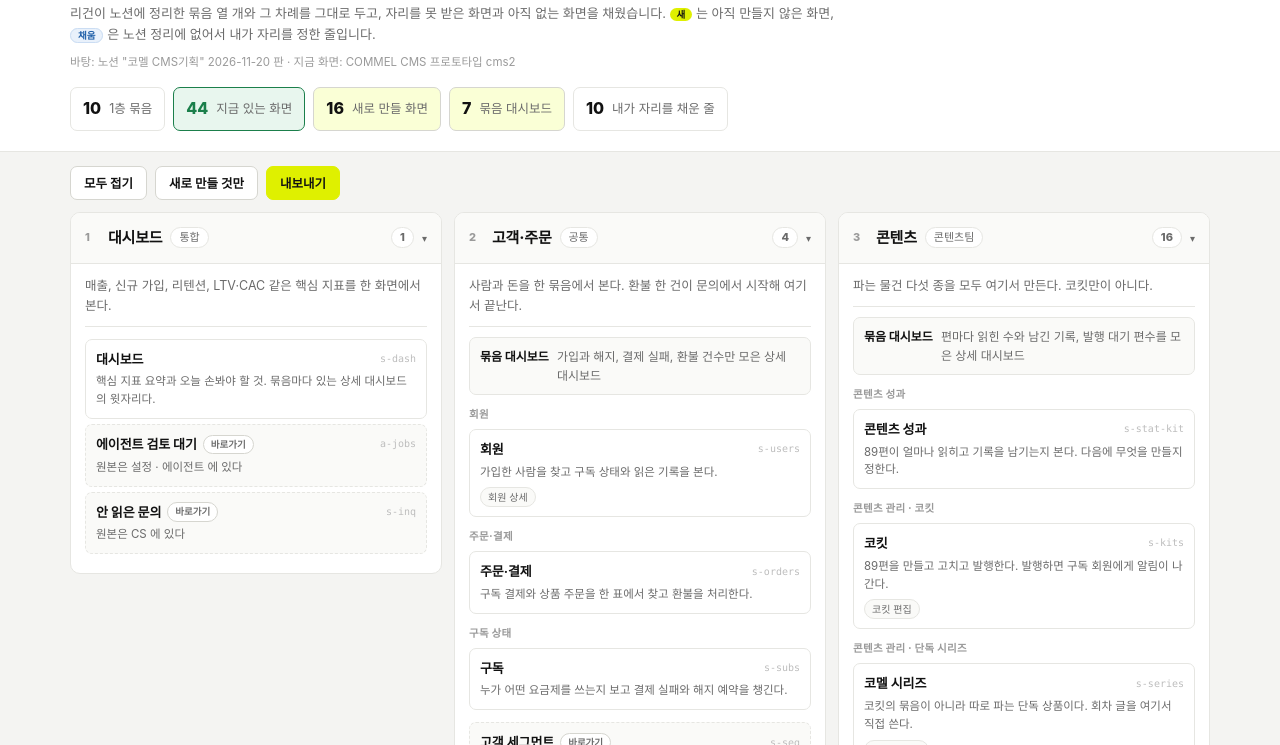
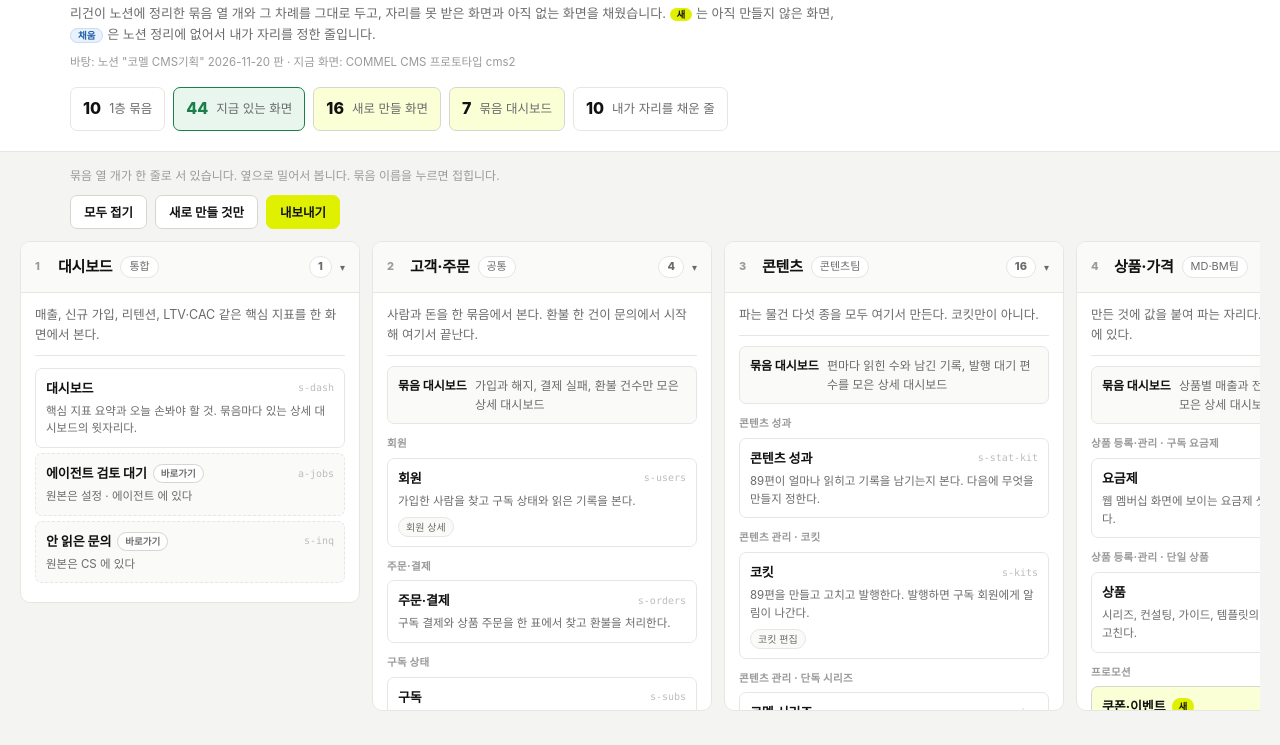
Before and after one commit to nofaildesignoffice/refeeel-prototype, a plain HTML site: page map/index.html in a window 1280 px wide. Shown: the part 55-800 px from the top of the page. Drawn offline with Linux system fonts and the light colour scheme.

Commit message:
정리안 묶음 열 개를 한 줄로 세웠다
세 개씩 접어 쌓던 것을 한 줄로 바꿨다. 옆으로 밀어서 본다.

- 묶음 하나가 340px, 좁은 화면에서는 300px 이고 옆 묶음이 조금 보인다
- 줄이 창 너비를 다 쓴다. 글 묶음은 읽기 좋은 너비로 남겼다
- 묶음이 길면 그 안에서 세로로 민다. 줄 높이는 한 화면에 들어오게 묶어 두었다
- 열 때는 모두 펴져 있다. 묶음 이름을 누르면 그것만 접힌다

Co-Authored-By: Claude Opus 5 <noreply@anthropic.com>
Claude-Session: https://claude.ai/code/session_01ELG7dXhiYuSrgS5t57otHV

```diff
--- a/map/index.html
+++ b/map/index.html
@@ -25,6 +25,8 @@ body{background:var(--bg);color:var(--ink);
 h1,h2,h3,p,ul,ol{margin:0;}
 button{font-family:inherit;font-size:inherit;color:inherit;cursor:pointer;}
 .wrap{max-width:1180px;margin:0 auto;padding:0 20px 80px;}
+.wrap.top{padding-bottom:0;}
+.wrap.btm{padding-top:2px;}
 
 header{background:var(--white);border-bottom:1px solid var(--line);}
 .hd{max-width:1180px;margin:0 auto;padding:20px;}
@@ -40,7 +42,8 @@ header{background:var(--white);border-bottom:1px solid var(--line);}
 .cnt.fine{border-color:var(--ok);background:var(--ok-soft);color:var(--ok);}
 .cnt.neo{border-color:var(--line2);background:var(--brand-soft);}
 
-.bar{display:flex;flex-wrap:wrap;align-items:center;gap:8px;margin:14px 0 12px;}
+.how{font-size:12px;color:var(--light);margin-top:14px;}
+.bar{display:flex;flex-wrap:wrap;align-items:center;gap:8px;margin:10px 0 12px;}
 .btn{display:inline-flex;align-items:center;justify-content:center;gap:6px;height:34px;padding:0 13px;
   border:1px solid var(--line2);background:var(--white);border-radius:var(--r-s);font-size:12.5px;font-weight:700;}
 .btn:hover{border-color:var(--ink);}
@@ -50,9 +53,20 @@ header{background:var(--white);border-bottom:1px solid var(--line);}
 .btn.ghost{background:none;border-color:transparent;color:var(--gray);}
 
 /* ── 묶음 ── */
-.groups{display:grid;grid-template-columns:repeat(auto-fill,minmax(330px,1fr));gap:12px;align-items:start;}
-.g{background:var(--white);border:1px solid var(--line);border-radius:var(--r);overflow:hidden;}
-.g-hd{display:flex;align-items:center;gap:8px;padding:13px 14px;border-bottom:1px solid var(--line);
+/* 묶음을 한 줄로 세운다. 옆으로 밀어 본다 */
+.strip{padding:0 20px;}
+.groups{display:flex;flex-wrap:nowrap;align-items:flex-start;gap:12px;overflow-x:auto;overflow-y:hidden;
+  scroll-snap-type:x proximity;padding-bottom:12px;
+  overscroll-behavior-x:contain;-webkit-overflow-scrolling:touch;}
+.groups::-webkit-scrollbar{height:11px;}
+.groups::-webkit-scrollbar-track{background:var(--white);border:1px solid var(--line);border-radius:var(--r-f);}
+.groups::-webkit-scrollbar-thumb{background:var(--line2);border:2px solid var(--white);border-radius:var(--r-f);}
+.groups::-webkit-scrollbar-thumb:hover{background:var(--light);}
+.g{flex:0 0 340px;width:340px;scroll-snap-align:start;display:flex;flex-direction:column;
+  max-height:max(360px, calc(100vh - 330px));
+  background:var(--white);border:1px solid var(--line);border-radius:var(--r);overflow:hidden;}
+.g.fold{max-height:none;}
+.g-hd{flex-shrink:0;display:flex;align-items:center;gap:8px;padding:13px 14px;border-bottom:1px solid var(--line);
   background:var(--soft);cursor:pointer;-webkit-user-select:none;user-select:none;}
 .g-hd .no{font-size:11px;font-weight:800;color:var(--light);width:15px;flex-shrink:0;}
 .g-hd h2{font-size:15px;font-weight:800;letter-spacing:-0.2px;}
@@ -63,7 +77,7 @@ header{background:var(--white);border-bottom:1px solid var(--line);}
 .g-hd .cr{font-size:10px;color:var(--gray);flex-shrink:0;}
 .g.fold .g-hd{border-bottom:0;}
 .g.fold .g-bd{display:none;}
-.g-bd{padding:12px 14px 14px;}
+.g-bd{padding:12px 14px 14px;overflow-y:auto;overscroll-behavior-y:contain;}
 .g-one{font-size:12.5px;color:var(--gray);padding-bottom:10px;border-bottom:1px solid var(--line);}
 .g-dash{display:flex;gap:8px;align-items:flex-start;margin-top:10px;padding:9px 10px;
   border:1px solid var(--line);border-radius:var(--r-s);background:var(--soft);font-size:12px;color:var(--gray);}
@@ -131,7 +145,9 @@ textarea.out{width:100%;height:340px;border:1px solid var(--line);border-radius:
   .counts{gap:6px;flex-wrap:nowrap;overflow-x:auto;margin-left:-14px;margin-right:-14px;padding:0 14px 2px;}
   .cnt{flex-shrink:0;padding:7px 10px;font-size:12px;}
   .bar .btn{height:42px;flex:1 1 calc(33.333% - 4px);padding:0 6px;}
-  .groups{grid-template-columns:1fr;gap:10px;}
+  .strip{padding:0 14px;}
+  .groups{gap:10px;}
+  .g{flex:0 0 300px;width:300px;max-height:max(360px, calc(100dvh - 300px));}
   .g-hd{padding:14px 12px;}
   .g-bd{padding:11px 12px 12px;}
   .row{padding:11px 10px;}
@@ -156,15 +172,20 @@ textarea.out{width:100%;height:340px;border:1px solid var(--line);border-radius:
   </div>
 </header>
 
-<div class="wrap">
+<div class="wrap top">
+  <p class="how" id="how">묶음 열 개가 한 줄로 서 있습니다. 옆으로 밀어서 봅니다. 묶음 이름을 누르면 접힙니다.</p>
+
   <div class="bar">
     <button class="btn" id="b-fold">모두 펴기</button>
     <button class="btn" id="b-only">새로 만들 것만</button>
     <button class="btn pri" id="b-out">내보내기</button>
   </div>
 
-  <div class="groups" id="groups"></div>
+</div>
 
+<div class="strip"><div class="groups" id="groups"></div></div>
+
+<div class="wrap btm">
   <div class="note">
     <div class="note-hd">
       <h2>노션 정리에서 빠져 있던 것</h2>
@@ -551,7 +572,7 @@ document.addEventListener("keydown", function(e){
 });
 
 /* 창이 넓어지거나 좁아지면 접힘을 다시 정한다. 리건이 직접 접은 뒤에는 그대로 둔다 */
-function foldDefault(){ if(touched) return; foldAll(isMob()); draw(); }
+function foldDefault(){ if(touched) return; foldAll(false); draw(); }
 if(MQ.addEventListener) MQ.addEventListener("change", foldDefault);
 else if(MQ.addListener) MQ.addListener(foldDefault);
 window.addEventListener("load", foldDefault);
```
